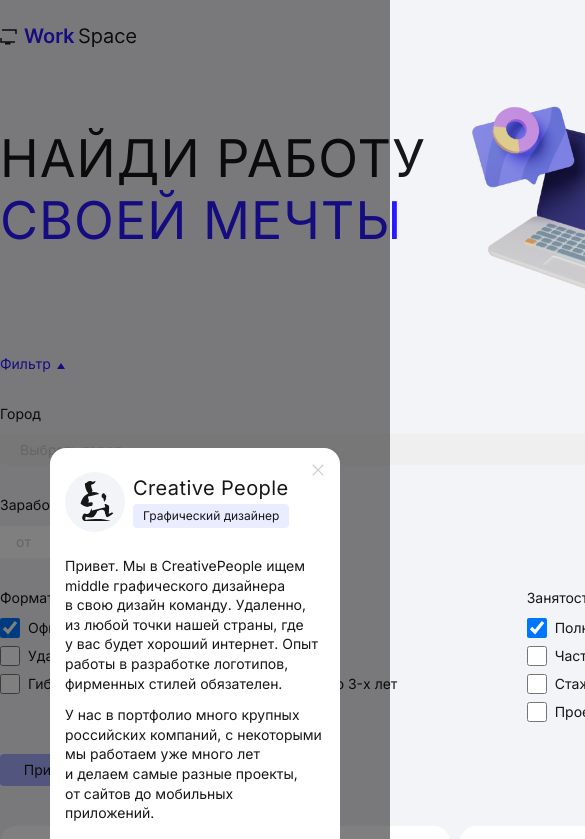
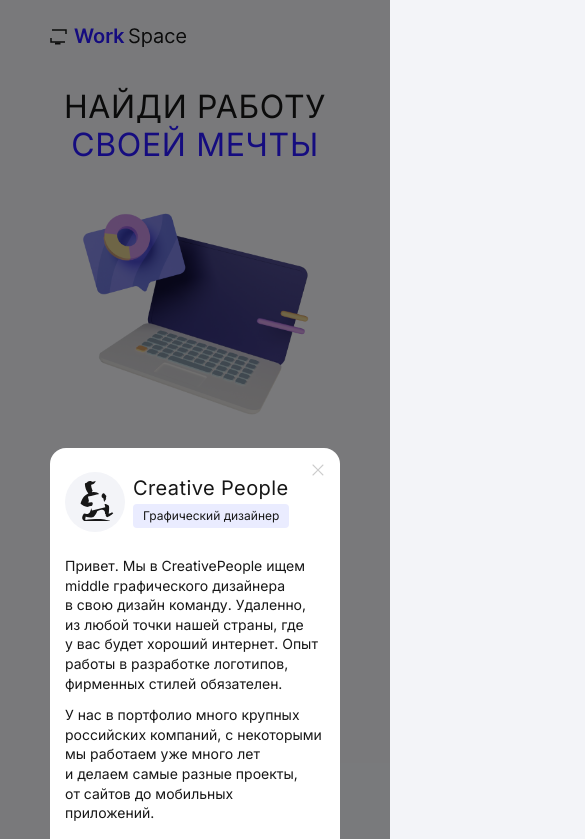
Before and after one commit to NastyaBoiko/course, a plain HTML site: page index.html in a window 390 px wide. Shown: the top 839 px of the page, 585 px wide, since content can reach past the window. Drawn offline with Linux system fonts and the light colour scheme.

Commit message:
change adoptive pixels

```diff
--- a/css/block/base.css
+++ b/css/block/base.css
@@ -26,19 +26,19 @@ body {
     color: #2A18FF;
 }
 
-@media (max-width: 1024px) {
+@media (max-width: 1220px) {
     .container {
         width: 880px;
     }
 }
 
-@media (max-width: 768px) {
+@media (max-width: 924px) {
     .container {
         width: 680px;
     }
 }
 
-@media (max-width: 320px) {
+@media (max-width: 724px) {
     .container {
         width: calc(100% - 30px);
     }
--- a/css/block/cards.css
+++ b/css/block/cards.css
@@ -55,13 +55,13 @@
     line-height: 120%;
 }
 
-@media (max-width: 1024px) {
+@media (max-width: 1220px) {
     .cards__list {
         width: 580px;
     }
 }
 
-@media (max-width: 768px) {
+@media (max-width: 924px) {
 
     .vacancies__cards {
         padding: 40px 0 60px;
@@ -77,7 +77,7 @@
         height: 219px;
     }
 }
-@media (max-width: 320px) {
+@media (max-width: 724px) {
     .cards__item {
         width: 100%;
     }
--- a/css/block/footer.css
+++ b/css/block/footer.css
@@ -19,13 +19,13 @@
     gap: 8px;
 }
 
-@media (max-width: 1024px) {
+@media (max-width: 1220px) {
     .footer__container {
         padding-bottom: 32px;
     }
 }
 
-@media (max-width: 320px) {
+@media (max-width: 724px) {
     .footer__container {
         padding-bottom: 24px;
         height: auto;
--- a/css/block/header.css
+++ b/css/block/header.css
@@ -25,21 +25,14 @@
     line-height: 120%;
 }
 
-@media (max-width: 1024px) {
+@media (max-width: 1220px) {
     .header__container {
         padding-top: 32px;
         padding-bottom: 80px;
     }
 }
 
-@media (max-width: 768px) {
-    .header__container {
-        padding-top: 24px;
-        padding-bottom: 60px;
-    }
-}
-
-@media (max-width: 768px) {
+@media (max-width: 924px) {
     .header__btn {
         display: none;
     }
@@ -48,3 +41,9 @@
         padding-bottom: 40px;
     }
 }
+
+@media (max-width: 724px) {
+    .header__container {
+        width: 290px;
+    }
+}
--- a/css/block/hero.css
+++ b/css/block/hero.css
@@ -25,7 +25,7 @@
     top: -63px;
 }
 
-@media (max-width: 1024px) {
+@media (max-width: 1220px) {
     .hero__title {
         font-size: 64px;
         letter-spacing: 1.28px;
@@ -41,7 +41,7 @@
     }
 }
 
-@media (max-width: 768px) {
+@media (max-width: 924px) {
     .hero {
         padding-bottom: 0;
     }
@@ -60,7 +60,7 @@
     }
 }
 
-@media (max-width: 320px) {
+@media (max-width: 724px) {
     .hero {
         padding-bottom: 20.5px;
     }
@@ -70,6 +70,7 @@
         width: 290px;
         padding: 0;
         text-align: center;
+        margin: 0 auto;
     }
 
     .hero__title::after {
--- a/css/block/vacancies.css
+++ b/css/block/vacancies.css
@@ -113,14 +113,14 @@
     height: 32px;
 }
 
-@media (max-width: 1024px) {
+@media (max-width: 1220px) {
     .vacancies {
         padding-top: 80px;
         padding-bottom: 80px;
     }
 }
 
-@media (max-width: 768px) {
+@media (max-width: 924px) {
     .vacancies {
         flex-direction: column;
         padding-top: 61.5px;
@@ -162,7 +162,10 @@
     }
 }
 
-@media (max-width: 320px) {
+@media (max-width: 724px) {
+    .vacancies {
+        width: 290px;
+    }
     .vacancies__container {
         width: 100%;
     }
```
